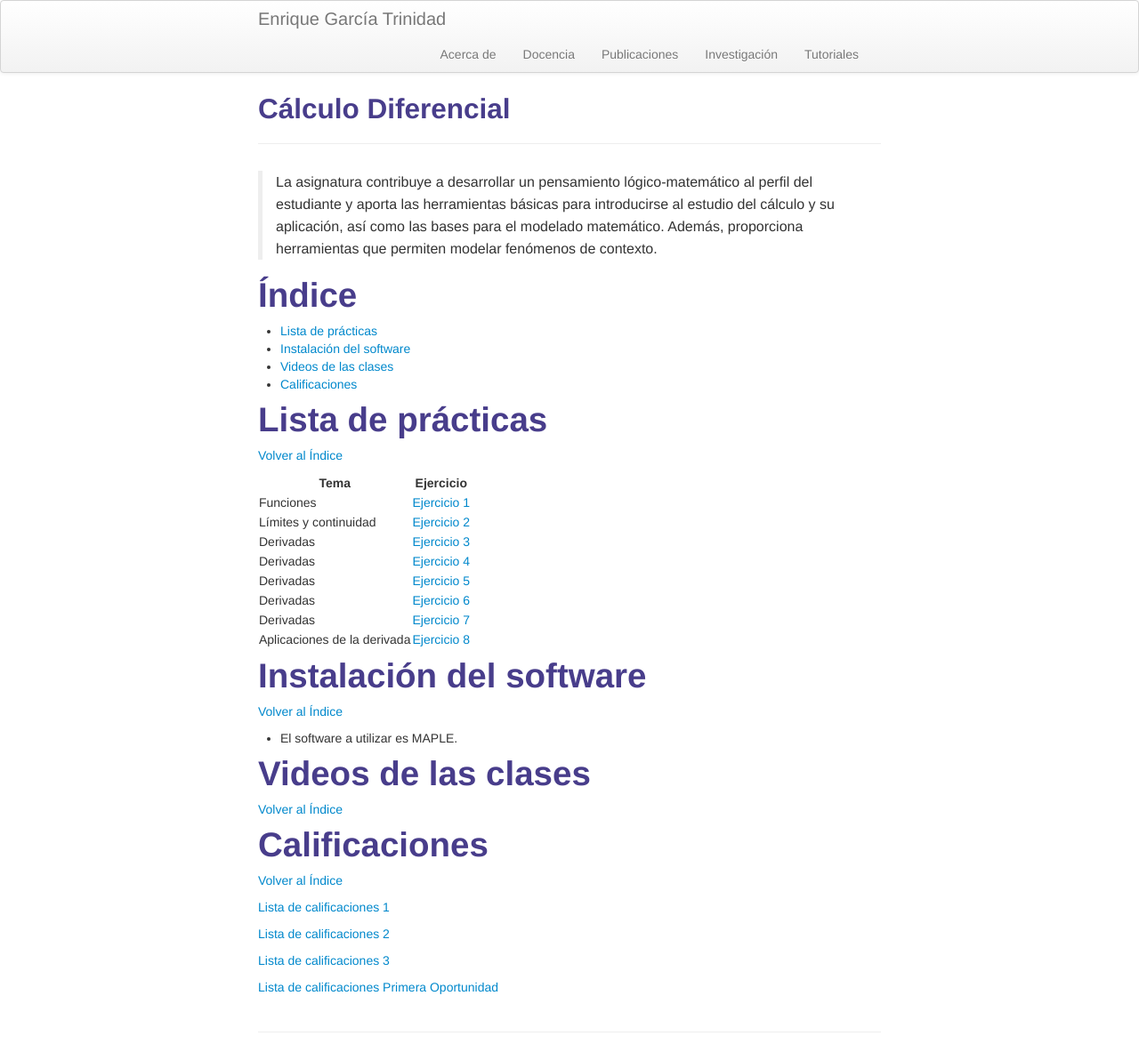
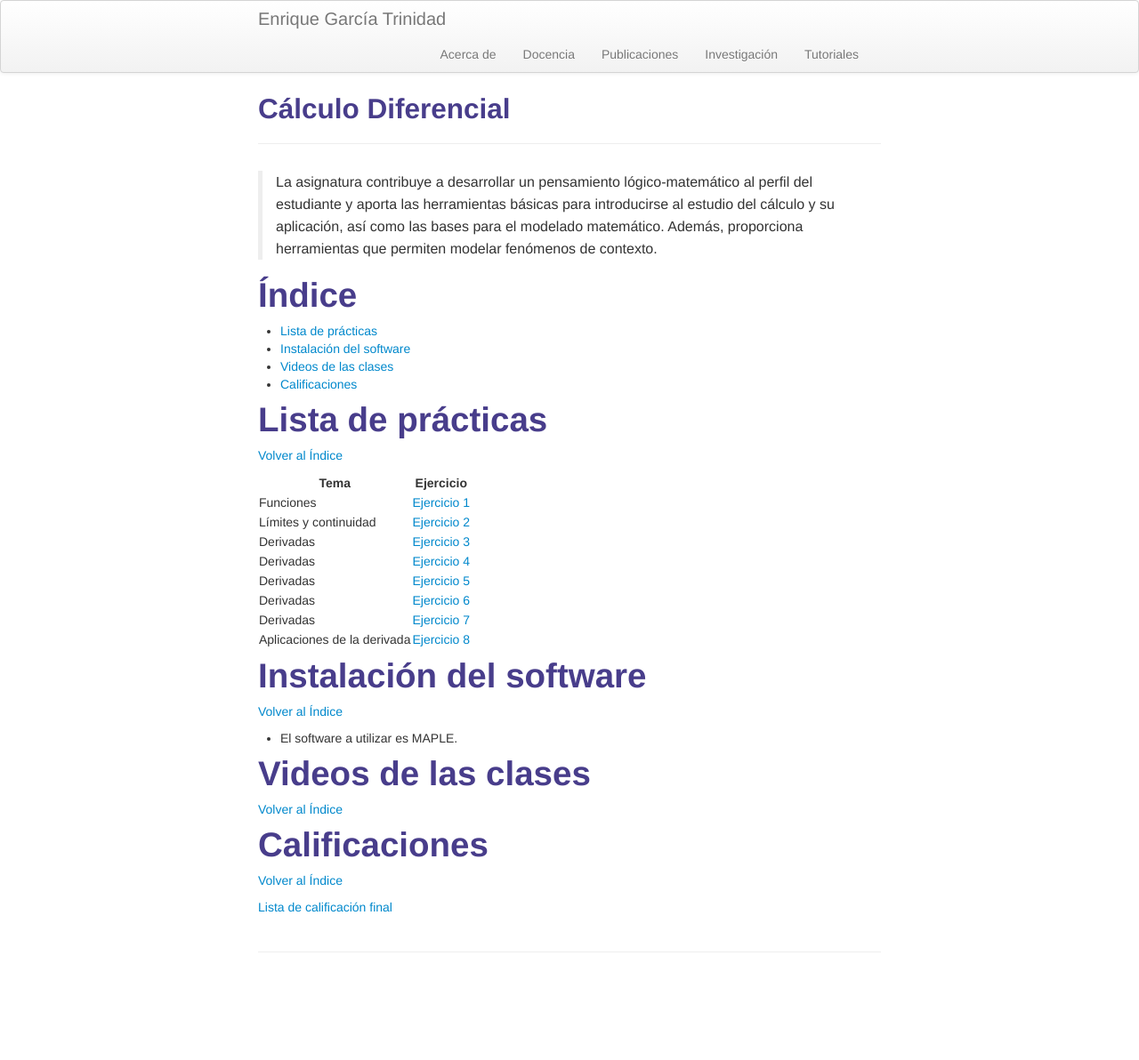
Before and after one commit to enriGarcia/enriGarcia.github.io, a Jekyll site: the page built from pages/teaching/calcDif.md, in a window 1280 px wide. Shown: the whole page at 89% size. Built offline with Jekyll 4.4.1, drawn with Linux system fonts in a browser that asks for light colours; after the commit the page ends 1102 px from its top, so only the background shows below that.

Commit message:
webpage update

```diff
--- a/pages/teaching/calcDif.md
+++ b/pages/teaching/calcDif.md
@@ -37,15 +37,7 @@ description: Listado de prácticas
 # Calificaciones
 [Volver al Índice](#índice)
 
-[Lista de calificaciones 1]({{ BASE_PATH}}/pages/stuff/2022b_calcDif1.pdf)
-
-[Lista de calificaciones 2]({{ BASE_PATH}}/pages/stuff/2022b_calcDif2.pdf)
-
-[Lista de calificaciones 3]({{ BASE_PATH}}/pages/stuff/2022b_calcDif3.pdf)
-
-[Lista de calificaciones Primera Oportunidad]({{ BASE_PATH}}/pages/stuff/2022b_calcDifA.pdf)
-
-
+[Lista de calificación final]({{ BASE_PATH}}/pages/stuff/2022b_calcDifFinal.pdf)
 
 <!-- Note: this is how to write a comment in HTML. Everything in here won't show up on your webpage.-->
 
```
Also changed, not shown: pages/teaching/cad.md (+1 -7 lines), pages/teaching/progAv.md (+1 -6 lines), 15 other files.
